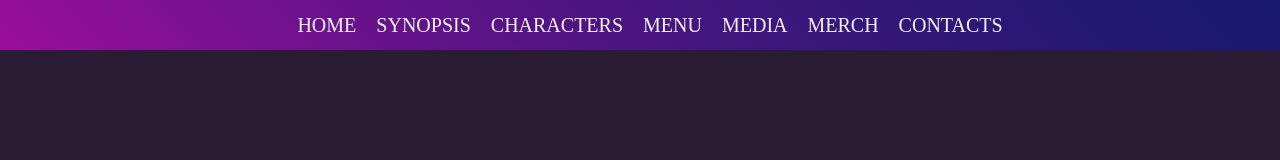
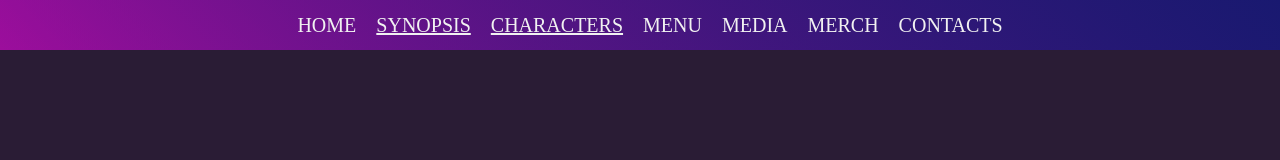
Before and after one commit to Reigningeddie/drunkncookn-React, a React (Create React App) app: page / in a window 1280 px wide. Shown: the top 160 px of the page. Built offline with nearby package versions, Linux system fonts and the light colour scheme.

Commit message:
imported react router and created link

```diff
--- a/package.json
+++ b/package.json
@@ -8,6 +8,7 @@
     "@testing-library/user-event": "^12.8.3",
     "react": "^17.0.2",
     "react-dom": "^17.0.2",
+    "react-router-dom": "^5.2.0",
     "react-scripts": "4.0.3",
     "react-spring": "^9.0.0",
     "web-vitals": "^1.1.2"
--- a/src/App.jsx
+++ b/src/App.jsx
@@ -1,4 +1,5 @@
 import { useState } from 'react'
+import { BrowserRouter as Router, Route, Switch } from 'react-router-dom'
 import Title from './components/Title'
 import Navbar from './components/Navbar'
 import Synopsis from './components/Synopsis'
@@ -10,12 +11,18 @@ function App() {
 
 
   return (
-    <>
+    <Router>
     <Navbar changeAnimate={animate => setAnimate(animate)}/>
     <Title animateUp={animate}/>
-    <Synopsis />
-    <Characters />
-    </>
+    <Switch>
+      <Route path="/synopsis">
+        <Synopsis />
+      </Route>
+      <Route path="/characters">
+        <Characters />
+      </Route>
+    </Switch>
+    </Router>
   )
 }
 
--- a/src/components/Navbar.jsx
+++ b/src/components/Navbar.jsx
@@ -1,5 +1,6 @@
 import React, { useState, useEffect } from 'react';
 import './navbar.css';
+import { Link } from 'react-router-dom'
 
 export default function Navbar(props) {
 	// *toggle hamburger menu
@@ -30,13 +31,20 @@ export default function Navbar(props) {
 		<nav>
 			{(toggleMenu || screenWidth > 500) && (
 			<ul className="list">
-				<li onClick={() => props.changeAnimate(false)}className="items">Home</li>
-				<li onClick={() => props.changeAnimate(true)}className="items">Synopsis</li>
-				<li onClick={() => props.changeAnimate(true)}className="items">Characters</li>
-				<li onClick={() => props.changeAnimate(true)}className="items">Menu</li>
-				<li onClick={() => props.changeAnimate(true)}className="items">Media</li>
-				<li onClick={() => props.changeAnimate(true)}className="items">Merch</li>
-				<li onClick={() => props.changeAnimate(true)}className="items">Contacts</li>
+				<li onClick={() => props.changeAnimate(false)}
+					className="items">Home</li>
+				<Link href="/synopsis" onClick={() => props.changeAnimate(true)}
+					className="items">Synopsis</Link>
+				<Link href="characters" onClick={() => props.changeAnimate(true)}
+					className="items">Characters</Link>
+				<li onClick={() => props.changeAnimate(true)}
+					className="items">Menu</li>
+				<li onClick={() => props.changeAnimate(true)}
+					className="items">Media</li>
+				<li onClick={() => props.changeAnimate(true)}
+					className="items">Merch</li>
+				<li onClick={() => props.changeAnimate(true)}
+					className="items">Contacts</li>
 			</ul>
 			)}
 
```
Also changed, not shown: 1 other file (tests, documents, lock files or other folders).
